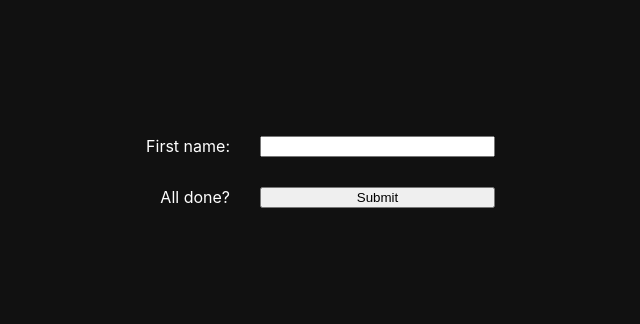
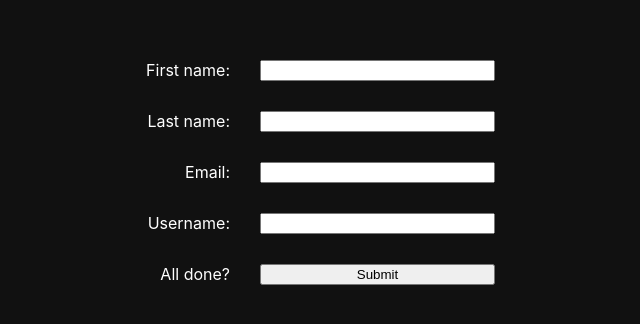
Before and after one commit to prplnorangesoda/lucyleague-frontend, a React (Create React App) app: page / in a window 1280 px wide. Shown: the part 228-552 px from the top of the page, without its empty margins (395-1035 px from the left). Built offline with nearby package versions, Linux system fonts and the light colour scheme.

Commit message:
Make Work

```diff
--- a/src/App.jsx
+++ b/src/App.jsx
@@ -1,20 +1,81 @@
+import React, {useState} from 'react';
 import './App.css';
 
 function App() {
 
-  function onSubmit(arg)
+  const [firstName, setFirstName] = useState("");
+  const [lastName, setLastName] = useState("");
+  const [email, setEmail] = useState("");
+  const [userName, setUserName] = useState("");
+
+
+  // User:
+  // email: string
+  // first_name: string
+  // last_name: string
+  // username: string
+  /**
+   * @param {React.FormEvent} FormEvent
+   */
+  function onSubmit(FormEvent)
   {
-
+    FormEvent.preventDefault();
+    if(!firstName | !lastName | !email | !userName) {
+      return;
+    }
+    console.log(firstName, lastName, email, userName);
+    console.log(FormEvent);
+    let body = {
+      email: email,
+      first_name: firstName,
+      last_name: lastName,
+      username: userName
+    }
+    let headers = new Headers({
+      "Content-Type": "application/json",
+    });
+    fetch("http://localhost:8080/users",
+      {method: "POST", body: JSON.stringify(body), headers: headers}
+    )
   }
   return (
     <div className="main">
       <div className="playerFormWrapper">
       <form className="playerForm" onSubmit={onSubmit}>
         <label htmlFor="Firstname"> First name: </label>
-        <input id="Firstname" type="text">
+        <input
+          id="Firstname"
+          type="text"
+          value={firstName}
+          onChange={(e) => setFirstName(e.target.value)}
+        >
+        </input>
+        <label htmlFor="Lastname"> Last name: </label>
+        <input
+          id="Lastname"
+          type="text"
+          value={lastName}
+          onChange={(e) => setLastName(e.target.value)}
+        >
+        </input>
+        <label htmlFor="Email"> Email: </label>
+        <input
+          id="Email"
+          type="email"
+          value={email}
+          onChange={(e) => setEmail(e.target.value)}
+        >
+        </input>
+        <label htmlFor="Username"> Username: </label>
+        <input
+          id="Username"
+          type="text"
+          value={userName}
+          onChange={(e) => setUserName(e.target.value)}
+        >
         </input>
         <label htmlFor="submit"> All done? </label>
-        <input id="submit" type="submit" enterKeyHint="enter" defaultValue="Submit"></input>
+        <input id="submit" type="submit" enterKeyHint="enter" defaultValue="Submit" onSubmit={onSubmit}></input>
       </form>
     </div>
     </div>
```
Also changed, not shown: 1 other file (tests, documents, lock files or other folders).
